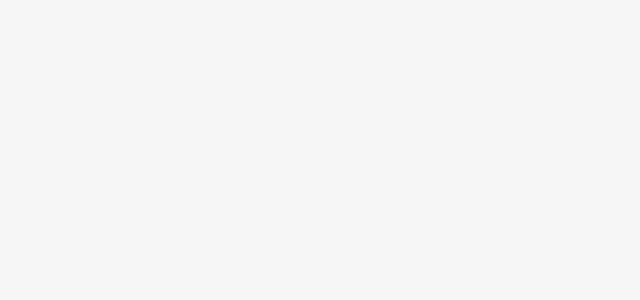
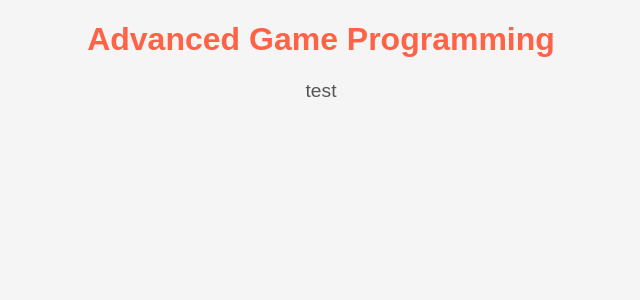
Before and after one commit to MichaelWHamilton/criticalfailcoding, a React (Create React App) app: page /AdvGameProgramming in a window 1280 px wide. Before the commit this address had no page. Shown: the top 300 px of the page, without its empty margins (319-959 px from the left). Built offline with nearby package versions, Linux system fonts and the light colour scheme.

Commit message:
adv game programming

```diff
--- a/src/App.js
+++ b/src/App.js
@@ -1,6 +1,7 @@
 import {BrowserRouter as Router, Routes, Route} from 'react-router-dom';
 import Home from './pages/Home';
 import ColorGame from './pages/ColorGame';
+import AdvGameProgramming from './pages/AdvGameProgramming';
 import './styles/global.css';
 
 function App() {
@@ -9,6 +10,7 @@ function App() {
       <Routes>
         <Route path="/" element={<Home/>} />
         <Route path="/color-game" element={<ColorGame/>} />
+        <Route path="/AdvGameProgramming" element={<AdvGameProgramming/>} />
       </Routes>
     </Router>
   );
--- /dev/null
+++ b/src/pages/AdvGameProgramming.js
@@ -0,0 +1,11 @@
+import { Link } from 'react-router-dom';
+
+const AdvGameProgramming = () => {
+    return (
+        <div>
+            <h1>Advanced Game Programming</h1>
+            <p>test</p>
+        </div>
+    );
+}
+export default AdvGameProgramming;
```
